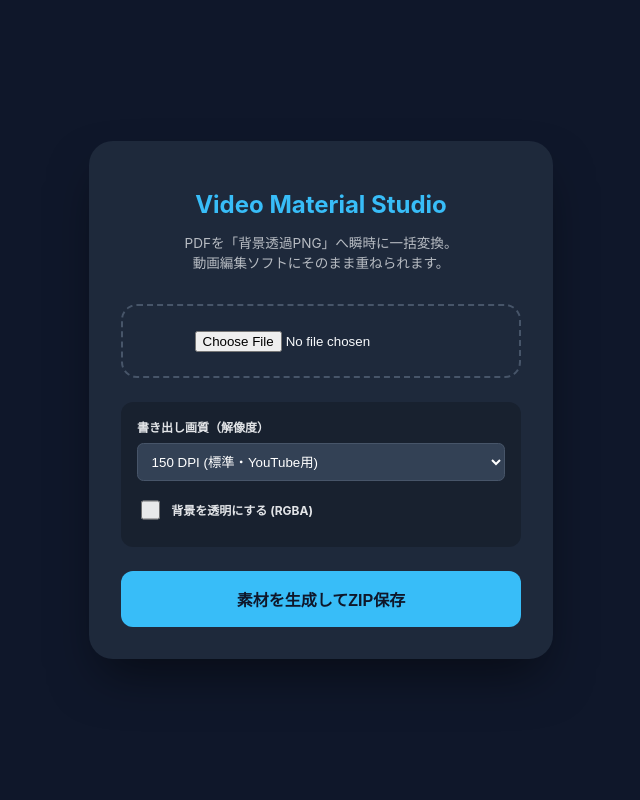
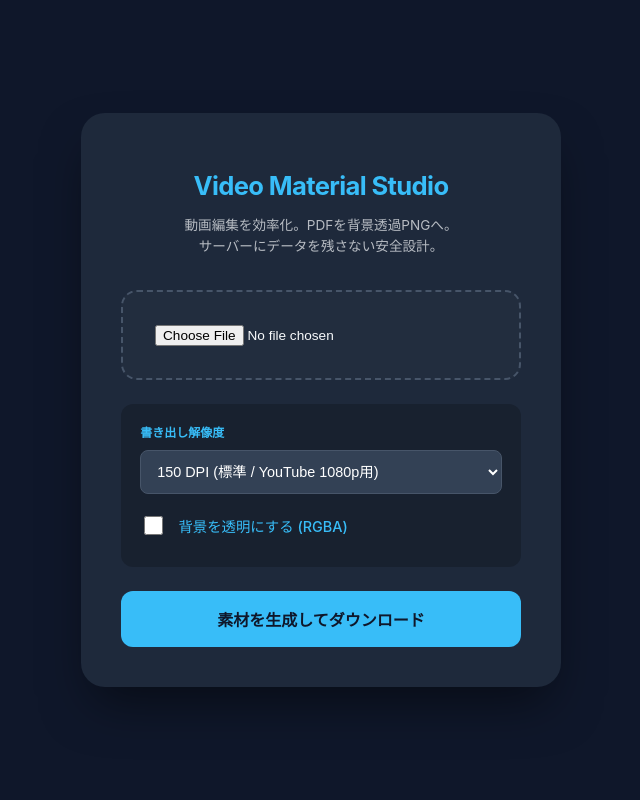
Before and after one commit to webillion/pdf-to-png, a Flask app: page / in a window 1280 px wide. Shown: the whole page, without its empty margins (319-959 px from the left). Run offline with Flask 3, Linux system fonts and the light colour scheme.

Commit message:
Refactor index.html for improved UI and UX
Updated styles and functionality for PDF to PNG conversion tool.

```diff
--- a/pdf_tool/templates/index.html
+++ b/pdf_tool/templates/index.html
@@ -1,7 +1,7 @@
 <!DOCTYPE html>
 <html lang="ja">
 <head>
-     <!-- Google tag (gtag.js) -->
+      <!-- Google tag (gtag.js) -->
 <script async src="https://www.googletagmanager.com/gtag/js?id=G-MTB190WE2E"></script>
 <script>
   window.dataLayer = window.dataLayer || [];
@@ -19,53 +19,59 @@
         }
         body {
             background-color: var(--bg); color: var(--text);
-            font-family: 'Inter', system-ui, sans-serif;
+            font-family: 'Inter', system-ui, -apple-system, sans-serif;
             display: flex; justify-content: center; align-items: center; min-height: 100vh; margin: 0;
         }
         .container {
-            background: var(--card); padding: 2rem; border-radius: 1.5rem;
+            background: var(--card); padding: 2.5rem; border-radius: 1.5rem;
             box-shadow: 0 25px 50px -12px rgba(0,0,0,0.5);
             width: 100%; max-width: 400px; text-align: center;
         }
-        h1 { font-size: 1.5rem; color: var(--accent); margin-bottom: 0.5rem; }
-        .description { font-size: 0.85rem; opacity: 0.7; margin-bottom: 2rem; }
+        h1 { font-size: 1.6rem; color: var(--accent); margin-bottom: 0.5rem; letter-spacing: -0.025em; }
+        .description { font-size: 0.85rem; opacity: 0.7; margin-bottom: 2rem; line-height: 1.6; }
 
         .upload-zone {
-            border: 2px dashed #475569; padding: 1.5rem; border-radius: 1rem; margin-bottom: 1.5rem;
-            transition: border-color 0.3s;
+            border: 2px dashed #475569; padding: 2rem; border-radius: 1rem; margin-bottom: 1.5rem;
+            transition: all 0.3s ease; background: rgba(255,255,255,0.02);
         }
-        .upload-zone:hover { border-color: var(--accent); }
+        .upload-zone:hover { border-color: var(--accent); background: rgba(56, 189, 248, 0.05); }
+        input[type="file"] { width: 100%; font-size: 0.85rem; cursor: pointer; }
 
         .option-group {
-            background: rgba(0,0,0,0.2); padding: 1rem; border-radius: 0.75rem;
+            background: rgba(0,0,0,0.2); padding: 1.2rem; border-radius: 0.75rem;
             margin-bottom: 1.5rem; text-align: left;
         }
-        label { display: block; font-size: 0.75rem; font-weight: bold; margin-bottom: 0.5rem; opacity: 0.9; }
+        label { display: block; font-size: 0.75rem; font-weight: bold; margin-bottom: 0.6rem; color: var(--accent); }
 
         select {
-            width: 100%; padding: 0.6rem; background: #334155; color: white;
-            border: 1px solid #475569; border-radius: 0.4rem; margin-bottom: 1rem;
+            width: 100%; padding: 0.75rem; background: #334155; color: white;
+            border: 1px solid #475569; border-radius: 0.5rem; margin-bottom: 1.2rem;
+            font-size: 0.9rem; outline: none;
         }
 
-        .checkbox-container { display: flex; align-items: center; cursor: pointer; gap: 0.5rem; }
-        .checkbox-container input { width: 1.2rem; height: 1.2rem; cursor: pointer; }
+        .checkbox-container { display: flex; align-items: center; cursor: pointer; gap: 0.75rem; }
+        .checkbox-container input { width: 1.2rem; height: 1.2rem; cursor: pointer; accent-color: var(--accent); }
+        .checkbox-text { font-size: 0.9rem; font-weight: 500; }
 
         button {
             width: 100%; padding: 1rem; background: var(--accent); color: var(--bg);
-            border: none; border-radius: 0.75rem; font-weight: bold; font-size: 1rem;
-            cursor: pointer; transition: all 0.2s;
+            border: none; border-radius: 0.75rem; font-weight: 800; font-size: 1rem;
+            cursor: pointer; transition: all 0.2s cubic-bezier(0.4, 0, 0.2, 1);
         }
-        button:hover { background: #7dd3fc; transform: translateY(-2px); }
-        button:disabled { background: #475569; cursor: not-allowed; transform: none; }
+        button:hover { background: #7dd3fc; transform: translateY(-2px); box-shadow: 0 10px 15px -3px rgba(56, 189, 248, 0.3); }
+        button:disabled { background: #475569; cursor: not-allowed; transform: none; box-shadow: none; }
 
-        #loading { display: none; margin-top: 1rem; font-size: 0.8rem; color: var(--accent); animation: pulse 1.5s infinite; }
-        @keyframes pulse { 0%, 100% { opacity: 1; } 50% { opacity: 0.5; } }
+        #loading {
+            display: none; margin-top: 1.5rem; font-size: 0.85rem;
+            color: var(--accent); font-weight: 600;
+            padding: 1rem; border-radius: 0.5rem; background: rgba(56, 189, 248, 0.1);
+        }
     </style>
 </head>
 <body>
     <div class="container">
         <h1>Video Material Studio</h1>
-        <p class="description">PDFを「背景透過PNG」へ瞬時に一括変換。<br>動画編集ソフトにそのまま重ねられます。</p>
+        <p class="description">動画編集を効率化。PDFを背景透過PNGへ。<br>サーバーにデータを残さない安全設計。</p>
 
         <form id="convert-form" method="POST" enctype="multipart/form-data">
             <div class="upload-zone">
@@ -73,41 +79,76 @@
             </div>
 
             <div class="option-group">
-                <label for="dpi">書き出し画質（解像度）</label>
+                <label for="dpi">書き出し解像度</label>
                 <select name="dpi" id="dpi">
-                    <option value="72">72 DPI (軽量・プレビュー用)</option>
-                    <option value="150" selected>150 DPI (標準・YouTube用)</option>
-                    <option value="300">300 DPI (高品質・4K動画用)</option>
+                    <option value="72">72 DPI (Webプレビュー / 軽量)</option>
+                    <option value="150" selected>150 DPI (標準 / YouTube 1080p用)</option>
+                    <option value="300">300 DPI (高品質 / 4K動画用)</option>
                 </select>
 
                 <label class="checkbox-container">
                     <input type="checkbox" name="transparent" id="transparent">
-                    <span>背景を透明にする (RGBA)</span>
+                    <span class="checkbox-text">背景を透明にする (RGBA)</span>
                 </label>
             </div>
 
-            <button type="submit" id="submit-btn">素材を生成してZIP保存</button>
+            <button type="submit" id="submit-btn">素材を生成してダウンロード</button>
         </form>
 
         <div id="loading">🚀 変換中... サーバーで画像を生成しています。</div>
     </div>
 
     <script>
-        // 設定をLocalStorageに保存してリピーターの利便性を向上
         const dpiSelect = document.getElementById('dpi');
         const transCheck = document.getElementById('transparent');
+        const btn = document.getElementById('submit-btn');
+        const loading = document.getElementById('loading');
 
+        // 1. 設定の復元 (LocalStorage)
         window.onload = () => {
             if(localStorage.getItem('dpi')) dpiSelect.value = localStorage.getItem('dpi');
             if(localStorage.getItem('trans') === 'true') transCheck.checked = true;
+        };
+
+        // 2. クッキー読み取り関数
+        function getCookie(name) {
+            const value = `; ${document.cookie}`;
+            const parts = value.split(`; ${name}=`);
+            if (parts.length === 2) return parts.pop().split(';').shift();
+            return null;
         }
 
+        // 3. フォーム送信時の処理
         document.getElementById('convert-form').onsubmit = function() {
+            // 前回のクッキーを削除
+            document.cookie = "download_started=; expires=Thu, 01 Jan 1970 00:00:00 UTC; path=/;";
+
+            // 設定を保存
             localStorage.setItem('dpi', dpiSelect.value);
             localStorage.setItem('trans', transCheck.checked);
 
-            document.getElementById('submit-btn').disabled = true;
-            document.getElementById('loading').style.display = 'block';
+            // UIの状態を変更
+            btn.disabled = true;
+            loading.style.display = 'block';
+            loading.innerText = "🚀 変換中... サーバーで画像を生成しています。";
+
+            // 4. ダウンロード完了（サーバーからのクッキー受信）を監視
+            const checkDownload = setInterval(() => {
+                if (getCookie('download_started') === 'true') {
+                    clearInterval(checkDownload); // 監視終了
+
+                    loading.innerText = "✅ 完了！ダウンロードを開始します。";
+
+                    // 3秒後にUIをリセット
+                    setTimeout(() => {
+                        btn.disabled = false;
+                        loading.style.display = 'none';
+                        // 使用済みクッキーを削除
+                        document.cookie = "download_started=; expires=Thu, 01 Jan 1970 00:00:00 UTC; path=/;";
+                    }, 3000);
+                }
+            }, 500); // 0.5秒ごとにチェック
+
             return true;
         };
     </script>
```
